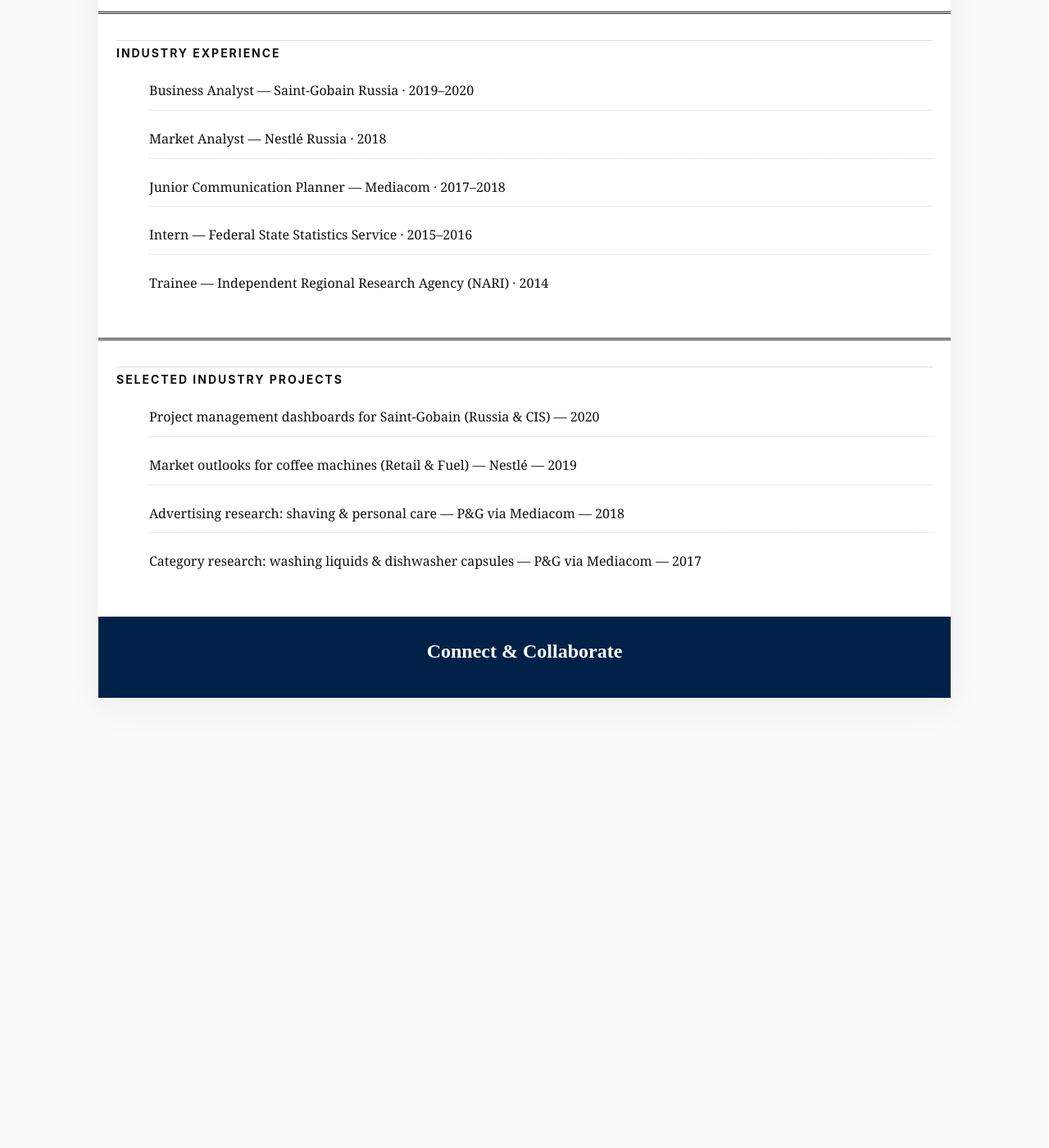
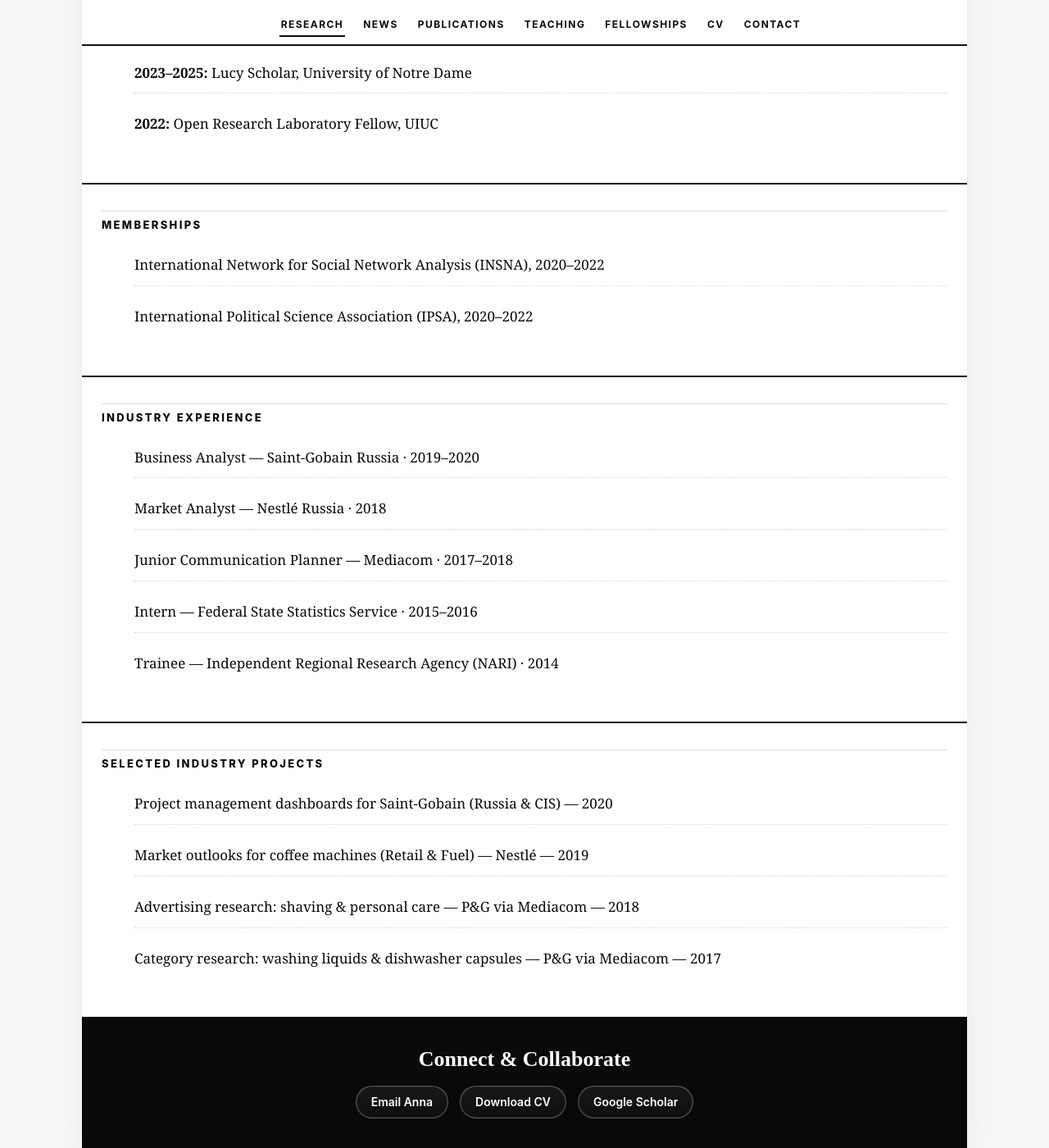
Before and after one commit to SokolAnn/sokolann.github.io, a Jekyll site: the page built from index.md, in a window 1280 px wide and 1400 px high, scrolled down 5591 px. Shown: the whole window at 82% size. Built offline with Jekyll 4.4.1, drawn with Linux system fonts in a browser that asks for light colours; some web fonts are replaced; our own code applies the rules of GitHub Pages for plain Markdown files; before the commit the page ends 6442 px from its top, so only the background shows below that.

```diff
--- a/_layouts/default.html
+++ b/_layouts/default.html
@@ -5,12 +5,13 @@
   <meta name="viewport" content="width=device-width, initial-scale=1" />
   <title>Anna Sokol | PhD Researcher</title>
   <meta name="description" content="I study, build, and evaluate practical LLM tools with knowledge graphs for conservation, archives, and real‑world evaluation." />
+
   <!-- Preconnects -->
   <link rel="preconnect" href="https://fonts.googleapis.com">
   <link rel="preconnect" href="https://fonts.gstatic.com" crossorigin>
+
   <!-- Fonts -->
   <link href="https://fonts.googleapis.com/css2?family=Inter:wght@400;500;600&family=Playfair+Display:wght@800;900&family=Source+Serif+Pro:ital,wght@0,400;0,600;1,400&display=swap" rel="stylesheet">
-  <!-- Optional: preload a self‑hosted headline font file if available -->
   <link rel="preload" href="playfair.woff2" as="font" type="font/woff2" crossorigin>
 
   <!-- Open Graph / Twitter -->
@@ -72,76 +73,86 @@
 
   <style>
     :root{
-      --ink:#111;      /* headline black */
-      --gray-1:#6b7280;/* text secondary */
-      --paper:#fff;
-      --rule:#222;     /* rule color */
-      --accent:#002147;/* quiet navy */
-      --max: 1040px;   /* wrapper width */
+      /* Vogue‑y palette: stark ink on paper, hairline rules */
+      --ink:#0a0a0a;      /* headline black */
+      --gray-1:#6b7280;   /* text secondary */
+      --paper:#ffffff;
+      --rule:#111;        /* rule color */
+      --accent:#0a0a0a;   /* near-black accents */
+      --max:1080px;       /* wrapper width */
+      --ease:cubic-bezier(.2,.7,0,.98);
+      --dur:.8s;
+      --parallax: 0.06;   /* tweak hero parallax strength */
     }
     *{box-sizing:border-box}
     html,body{margin:0;padding:0}
+    html{scroll-behavior:smooth}
     body{
-      background:#fafafa;color:var(--ink);
-      font:400 16px/1.6 "Source Serif Pro", Georgia, serif;
+      background:#f7f7f7;color:var(--ink);
+      font:400 17px/1.75 "Source Serif Pro", Georgia, serif;
       -webkit-font-smoothing:antialiased; -moz-osx-font-smoothing:grayscale;
     }
     a{color:var(--ink);text-decoration:none}
     .skip{position:absolute;left:-9999px;top:auto}
-    .skip:focus{left:16px;top:16px;background:#fff;padding:8px 12px;border:2px solid var(--accent)}
+    .skip:focus{left:16px;top:16px;background:#fff;padding:8px 12px;border:2px solid var(--ink)}
     a:hover{text-decoration:none}
-    a:focus-visible{outline:2px solid var(--accent);outline-offset:3px}
+    a:focus-visible{outline:2px solid var(--ink);outline-offset:3px}
 
     .wrap{max-width:var(--max);margin:auto;background:var(--paper);box-shadow:0 10px 40px rgba(0,0,0,.06)}
 
     /* Top strip */
-    .strip{background:var(--accent);color:#fff;font:500 12px/1.2 Inter,system-ui,sans-serif;padding:8px 20px;display:flex;gap:16px;justify-content:space-between;align-items:center}
-    .strip a{color:#fff;text-decoration:none;opacity:.95}
-    .strip a:hover{text-decoration:none}
+    .strip{background:var(--ink);color:#fff;font:500 12px/1.2 Inter,system-ui,sans-serif;padding:10px 20px;display:flex;gap:16px;justify-content:space-between;align-items:center;letter-spacing:.06em}
+    .strip a{color:#fff;opacity:.95}
 
     /* Masthead */
-    .mast{padding:28px 22px 18px;border-bottom:1px solid var(--rule);position:relative}
-    .mast::before{content:"";position:absolute;left:22px;right:22px;top:0;height:3px;background:var(--accent)}
+    .mast{padding:32px 24px 20px;border-bottom:1px solid var(--rule);position:relative}
+    .mast::before{content:"";position:absolute;left:24px;right:24px;top:0;height:2px;background:linear-gradient(90deg,transparent,rgba(0,0,0,.7),transparent)}
     .kicker{font:600 11px/1 Inter,system-ui,sans-serif;letter-spacing:.22em;text-transform:uppercase;color:var(--gray-1)}
-    h1.name{font:900 56px/0.95 "Playfair Display",serif;letter-spacing:-.02em;margin:10px 0 6px}
-    .edition{display:flex;gap:10px;flex-wrap:wrap;align-items:center;margin-top:10px;padding-top:10px;border-top:1px solid #cfcfcf;font:500 12px/1.4 Inter,system-ui,sans-serif;color:var(--gray-1);text-transform:uppercase;letter-spacing:.06em}
+    h1.name{font:900 clamp(48px,8vw,96px)/.92 "Playfair Display",serif;letter-spacing:.005em;margin:12px 0 6px; text-rendering:optimizeLegibility}
+    .name .amp{font-weight:800;opacity:.9}
+    .edition{display:flex;gap:10px;flex-wrap:wrap;align-items:center;margin-top:12px;padding-top:12px;border-top:1px solid #cfcfcf;font:500 12px/1.4 Inter,system-ui,sans-serif;color:var(--gray-1);text-transform:uppercase;letter-spacing:.06em}
 
     /* Nav */
-    nav.nav{border-bottom:3px double var(--rule);padding:10px 16px}
-    nav.nav ul{list-style:none;display:flex;flex-wrap:wrap;gap:18px;justify-content:center;margin:0}
-    nav.nav a{font:600 12px/1 Inter,system-ui,sans-serif;letter-spacing:.08em;text-transform:uppercase;color:var(--ink);text-decoration:none;border-bottom:2px solid transparent;padding-bottom:4px}
-    nav.nav a:hover{opacity:.85}
+    nav.nav{border-bottom:2px solid var(--rule);padding:12px 18px;position:sticky;top:0;background:var(--paper);z-index:10}
+    nav.nav ul{list-style:none;display:flex;flex-wrap:wrap;gap:20px;justify-content:center;margin:0}
+    nav.nav a{font:700 12px/1 Inter,system-ui,sans-serif;letter-spacing:.12em;text-transform:uppercase;color:var(--ink);position:relative;padding:6px 2px}
+    nav.nav a::after{content:"";position:absolute;left:0;bottom:0;height:1px;width:0;background:currentColor;transition:width .35s var(--ease)}
+    nav.nav a:hover::after,nav.nav a:focus-visible::after{width:100%}
+    nav.nav a.current{border-bottom:2px solid var(--ink)}
 
     /* Hero */
-    .hero{display:grid;grid-template-columns:1.2fr .9fr;gap:26px;padding:26px 22px;border-bottom:1px solid #e5e5e5}
-    .hero h2{font:800 36px/1.1 "Playfair Display",serif;margin:4px 0 8px}
-    .deck{font:500 13px/1.4 Inter,system-ui,sans-serif;letter-spacing:.06em;text-transform:uppercase;color:#555;margin-bottom:12px;opacity:.9}
-    .hero p{margin:0;color:#2b2b2b}
-    .byline{font:600 11px/1 Inter,system-ui,sans-serif;color:var(--gray-1);letter-spacing:.1em;text-transform:uppercase;margin-bottom:10px}
+    .hero{display:grid;grid-template-columns:1.15fr .85fr;gap:32px;padding:28px 24px;border-bottom:1px solid #e6e6e6;align-items:start}
+    .hero h2{font:900 clamp(28px,4vw,44px)/1.05 "Playfair Display",serif;margin:6px 0 10px; letter-spacing:.002em}
+    .deck{font:600 12px/1.4 Inter,system-ui,sans-serif;letter-spacing:.16em;text-transform:uppercase;color:#555;margin-bottom:12px}
+    .hero p{margin:0;color:#222}
+    .byline{font:600 11px/1 Inter,system-ui,sans-serif;color:var(--gray-1);letter-spacing:.12em;text-transform:uppercase;margin-bottom:10px}
     .measure{max-width:72ch;hyphens:auto}
 
     /* Drop cap */
-    .lead:first-letter{float:left;font:700 4.2rem "Playfair Display",serif;line-height:.85;margin:.22rem .4rem 0 0;color:#111}
+    .lead:first-letter{float:left;font:900 4.4rem "Playfair Display",serif;line-height:.85;margin:.18rem .4rem 0 0;color:#0a0a0a}
     @media(max-width:980px){.lead:first-letter{float:none;font-size:inherit;margin:0}}
 
     /* Hero photo */
-
-
-    .hero img{width:100%;height:auto;max-height:560px;object-fit:cover;object-position:center;border:1px solid #ddd;box-shadow:0 8px 24px rgba(0,0,0,.06)}
+    .hero figure{margin:0;position:relative;overflow:hidden;border:1px solid #e2e2e2;box-shadow:0 12px 28px rgba(0,0,0,.08);border-radius:6px}
+    .hero img{width:100%;height:auto;max-height:560px;object-fit:cover;object-position:center;transform:translateZ(0) scale(1.02)}
     .caption{font:12px/1.4 Inter,system-ui,sans-serif;color:#666;margin-top:6px}
+    /* Ken Burns on appear */
+    .kenburns{animation:kenburns 14s ease-out both}
+    @keyframes kenburns{0%{transform:scale(1.02)}100%{transform:scale(1.08)}}
 
     /* Pull quote */
-    .pull{border-left:2px solid #e5e5e5;padding:14px 0 14px 14px;margin:16px 0}
+    .pull{border-left:2px solid #e9e9e9;padding:14px 0 14px 14px;margin:16px 0}
     .pull q{font:italic 18px/1.5 "Source Serif Pro",serif;color:#333}
 
     /* Sections */
-    .section{padding:28px 22px;border-top:3px double var(--rule)}
-    .section h3{font:700 14px/1 Inter,system-ui,sans-serif;text-transform:uppercase;letter-spacing:.14em;margin:4px 0 14px;border-top:1px solid #ddd;padding-top:8px}
-    .cards{display:grid;grid-template-columns:1fr 1fr 1fr;gap:20px}
-    .card{border-right:1px solid #e5e5e5;padding-right:16px}
+    .section{padding:30px 24px;border-top:2px solid var(--rule)}
+    .section h3{font:800 13px/1 Inter,system-ui,sans-serif;text-transform:uppercase;letter-spacing:.18em;margin:2px 0 16px;border-top:1px solid #ddd;padding-top:10px}
+    .cards{display:grid;grid-template-columns:1fr 1fr 1fr;gap:22px}
+    .card{border-right:1px solid #eee;padding-right:16px;transition:transform .45s var(--ease),box-shadow .45s var(--ease)}
     .card:last-child{border-right:none}
-    .card h4{font:700 20px/1.2 "Playfair Display",serif;margin:0 0 6px}
-    .card .meta{font:600 11px/1 Inter,system-ui,sans-serif;color:var(--gray-1);text-transform:uppercase;letter-spacing:.06em;margin-bottom:8px}
+    .card:hover{transform:translateY(-4px);box-shadow:0 12px 30px rgba(0,0,0,.08)}
+    .card h4{font:900 22px/1.15 "Playfair Display",serif;margin:0 0 6px}
+    .card .meta{font:600 11px/1 Inter,system-ui,sans-serif;color:var(--gray-1);text-transform:uppercase;letter-spacing:.08em;margin-bottom:8px}
     .card p{margin:0;color:#333}
 
     /* Simple lists */
@@ -150,26 +161,26 @@
     .list li:last-child{border-bottom:none}
     .list a{color:#0f172a}
     .list a:hover,.list a:focus-visible{color:#1d4ed8}
-    .pub .n{float:left;font:900 26px/1 "Playfair Display",serif;color:var(--accent);width:32px}
+    .pub .n{float:left;font:900 26px/1 "Playfair Display",serif;color:var(--ink);width:32px}
     .pub .body{overflow:hidden}
-    .pub .title{font:700 16px/1.3 "Playfair Display",serif}
-    .pub .meta{font:italic 13px/1.4 "Source Serif Pro",serif;color:#666}
+    .pub .title{font:800 17px/1.35 "Playfair Display",serif}
+    .pub .meta{font:italic 13px/1.5 "Source Serif Pro",serif;color:#666}
 
     /* Contact */
-    .contact{background:var(--accent);color:#fff;text-align:center;padding:28px 22px}
-    .contact h3{font:800 24px/1.2 "Playfair Display",serif;margin:0 0 14px}
+    .contact{background:var(--ink);color:#fff;text-align:center;padding:36px 24px}
+    .contact h3{font:900 26px/1.2 "Playfair Display",serif;margin:0 0 16px}
     .actions{display:flex;flex-wrap:wrap;gap:14px;justify-content:center}
-    $1border:1px solid rgba(255,255,255,.28);color:#fff;text-decoration:none;font:600 14px/1 Inter,system-ui,sans-serif;padding:12px 18px;border-radius:9999px;background:linear-gradient(180deg,rgba(255,255,255,.06),rgba(255,255,255,.02));box-shadow:0 6px 22px rgba(0,0,0,.12), inset 0 0 0 1px rgba(255,255,255,.08);backdrop-filter:blur(3px);transition:transform .25s var(--ease),box-shadow .25s var(--ease),background .25s var(--ease)}
-    $1background:#fff;color:var(--accent);transform:translateY(-1px);box-shadow:0 10px 30px rgba(0,0,0,.18)}
+    .actions a{border:1px solid rgba(255,255,255,.28);color:#fff;text-decoration:none;font:600 14px/1 Inter,system-ui,sans-serif;padding:12px 18px;border-radius:9999px;background:linear-gradient(180deg,rgba(255,255,255,.06),rgba(255,255,255,.02));box-shadow:0 6px 22px rgba(0,0,0,.18), inset 0 0 0 1px rgba(255,255,255,.08);backdrop-filter:blur(3px);transition:transform .25s var(--ease),box-shadow .25s var(--ease),background .25s var(--ease)}
+    .actions a:hover{background:#fff;color:var(--ink);transform:translateY(-2px);box-shadow:0 12px 36px rgba(0,0,0,.25)}
 
-    footer{border-top:3px double var(--rule);background:#fbfbfb;text-align:center;padding:18px 22px;font:500 12px/1.6 Inter,system-ui,sans-serif;color:#666}
+    footer{border-top:2px solid var(--rule);background:#fbfbfb;text-align:center;padding:18px 22px;font:500 12px/1.6 Inter,system-ui,sans-serif;color:#666}
 
     /* Responsive */
     @media (max-width: 980px){
       .hero{grid-template-columns:1fr}
       .cards{grid-template-columns:1fr}
-      h1.name{font-size:44px}
-      .hero h2{font-size:28px}
+      h1.name{font-size:clamp(38px,9vw,72px)}
+      .hero h2{font-size:clamp(24px,6vw,36px)}
       .measure{max-width:unset}
     }
 
@@ -180,40 +191,43 @@
       a[href]::after{content:" (" attr(href) ")";font-size:90%}
       body{background:#fff}
     }
+
     .hero > div{grid-column:1}
     .hero > figure{grid-column:2}
     @media(max-width:980px){.hero{grid-template-columns:1fr}.hero > div,.hero > figure{grid-column:auto}}
+
+    /* Dark mode */
     @media (prefers-color-scheme: dark){
       body{background:#0b0b0b;color:#f4f4f5}
       .wrap{background:#0f0f10}
       .section{border-color:#3a3a3a}
       .caption,.byline{color:#a1a1aa}
       .contact{background:#0f1e33}
+      nav.nav{background:#0f0f10}
     }
+
     /* Magazine micro‑interactions (Vogue/GQ‑inspired, subtle) */
-:root{ --ease:cubic-bezier(.2,.7,0,.98); --dur:.7s; }
-.reveal{opacity:0;transform:translateY(10px);transition:opacity var(--dur) var(--ease),transform var(--dur) var(--ease)}
+    .reveal{opacity:0;transform:translateY(12px);transition:opacity var(--dur) var(--ease),transform var(--dur) var(--ease)}
     .reveal.is-visible{opacity:1;transform:none}
-@media (prefers-reduced-motion: reduce){.reveal,.card,.hero figure img,.nav a::after{transition:none!important;animation:none!important}}
-.nav a{position:relative}
-.nav a::after{content:"";position:absolute;left:0;bottom:-2px;height:1px;width:0;background:currentColor;transition:width .35s var(--ease)}
-.nav a:hover::after,.nav a:focus-visible::after{width:100%}
-.card{transition:transform .45s var(--ease),box-shadow .45s var(--ease);will-change:transform}
-.card:hover{transform:translateY(-4px);box-shadow:0 12px 30px rgba(0,0,0,.08)}
-.hero figure img{will-change:transform}
     .mast .name{animation:titlePop .8s var(--ease) both}
     .hero h2{animation:fadeUp .8s var(--ease) .05s both}
     .hero .deck{animation:fadeUp .8s var(--ease) .12s both}
     .lead{animation:fadeUp .9s var(--ease) .2s both}
-@keyframes fadeUp{from{opacity:0;transform:translateY(8px);letter-spacing:.02em}to{opacity:1;transform:none;letter-spacing:0}}
+    @keyframes fadeUp{from{opacity:0;transform:translateY(10px);letter-spacing:.02em}to{opacity:1;transform:none;letter-spacing:0}}
     @keyframes titlePop{from{opacity:0;transform:translateY(8px)}to{opacity:1;transform:none}}
+
+    @media (prefers-reduced-motion: reduce){
+      .reveal,.card,.hero figure img,.nav a::after, .mast .name, .hero h2, .hero .deck, .lead{transition:none!important;animation:none!important}
+    }
   </style>
+
   <link rel="canonical" href="https://sokolann.github.io/">
   <meta property="og:url" content="https://sokolann.github.io/">
-  <meta name="theme-color" content="#002147">
+  <meta name="theme-color" content="#0a0a0a">
   <link rel="icon" href="/favicon.ico">
   <link rel="apple-touch-icon" href="/apple-touch-icon.png">
-  <meta http-equiv="Content-Security-Policy" content="default-src 'self'; img-src 'self' data: https:; style-src 'self' 'unsafe-inline' https://fonts.googleapis.com; font-src 'self' https://fonts.gstatic.com; script-src 'self'; connect-src 'self'">
+  <!-- Allow inline scripts for JSON-LD + micro-interactions -->
+  <meta http-equiv="Content-Security-Policy" content="default-src 'self'; img-src 'self' data: https:; style-src 'self' 'unsafe-inline' https://fonts.googleapis.com; font-src 'self' https://fonts.gstatic.com; script-src 'self' 'unsafe-inline'; connect-src 'self'">
 </head>
 <body>
   <a href="#main" class="skip">Skip to content</a>
@@ -254,10 +268,8 @@
         <li><a href="#contact">Contact</a></li>
       </ul>
     </nav>
+
     <main id="main">
-    <!-- About rail -->
-
-
       <!-- Hero -->
       <section class="hero" id="research">
         <div>
@@ -275,13 +287,11 @@
               srcset="photo_2025-08-22_14-35-15.jpg 1024w, photo_2025-08-22_14-35-15.jpg 1536w, photo_2025-08-22_14-35-15.jpg 2048w"
               sizes="(max-width: 980px) 100vw, 42vw"
               alt="Anna Sokol, PhD candidate at Notre Dame"
-            loading="lazy" decoding="async" />
+              loading="lazy" decoding="async" class="kenburns" />
           </picture>
           <figcaption class="caption">Anna Sokol · University of Notre Dame</figcaption>
         </figure>
       </section>
-
-
 
       <!-- Education -->
       <section class="section" id="education">
@@ -294,7 +304,7 @@
       </section>
 
       <!-- Research highlights -->
-    <section class="section">
+      <section class="section" id="highlights">
         <h3>Research Highlights</h3>
         <div class="cards">
           <article class="card">
@@ -315,8 +325,8 @@
         </div>
       </section>
 
-    <!-- News with datelines -->
-    <section class="section" aria-label="Selected Projects">
+      <!-- Selected Projects -->
+      <section class="section" aria-label="Selected Projects" id="projects">
         <h3>Selected Projects</h3>
         <div class="cards">
           <article class="card"><h4>Ventana a la Verdad</h4><p>Archive navigation for Colombia’s CEV. <a href="#">demo</a> · <a href="#">code</a> · <a href="#">paper</a></p></article>
@@ -324,6 +334,8 @@
           <article class="card"><h4>Conservation Assistant</h4><p>Evidence retrieval for wildlife research. <a href="#">demo</a></p></article>
         </div>
       </section>
+
+      <!-- News -->
       <section class="section" id="news">
         <h3>Latest News</h3>
         <ul class="list">
@@ -341,7 +353,7 @@
         </ul>
       </section>
 
-    <!-- Publications (show all) -->
+      <!-- Publications -->
       <section class="section" id="publications">
         <h3>Publications</h3>
         <ul class="list">
@@ -365,7 +377,7 @@
           <li><strong>NAACL 2025</strong> — Albuquerque, NM, USA — 2025</li>
           <li><strong>Doctoral Forum, SIAM SDM25</strong> — 2025</li>
           <li><strong>AAAI 2025</strong> — Philadelphia, PA, USA · 2025</li>
-        <li><strong>ADSA 2024</strong> — University of Michigan, Ann Arbor, MI
+          <li><strong>ADSA 2024</strong> — University of Michigan, Ann Arbor, MI </li>
           <li><strong>CODS–COMAD 2024</strong> — Jodhpur, India · 2024</li>
           <li><strong>Sunbelt 2023</strong> — Portland, OR, USA</li>
           <li><strong>APSA 2022</strong> — Montreal, Canada</li>
@@ -400,7 +412,7 @@
         </ul>
       </section>
 
-    <!-- Teaching & Fellowships -->
+      <!-- Teaching & Service -->
       <section class="section" id="teaching">
         <h3>Teaching & Academic Service</h3>
         <ul class="list">
@@ -456,27 +468,69 @@
         </ul>
       </section>
 
-
-
-
       <!-- Contact -->
       <section class="contact" id="contact">
         <h3>Connect & Collaborate</h3>
         <div class="actions">
-
+          <a href="mailto:asokol@nd.edu">Email Anna</a>
+          <a href="/pages/cv/CV_final.pdf" target="_blank" rel="noopener">Download CV</a>
+          <a href="https://scholar.google.com/citations?hl=ru&user=wrEaQEQAAAAJ&view_op=list_works&sortby=pubdate" target="_blank" rel="noopener">Google Scholar</a>
         </div>
       </section>
+    </main>
+  </div>
 
-    </main>
+  <script>
+    // Scroll‑reveal: add .is-visible when elements enter viewport
+    const revealObserver = new IntersectionObserver((entries)=>{
+      entries.forEach(e=>{ if(e.isIntersecting){ e.target.classList.add('is-visible'); revealObserver.unobserve(e.target); } });
+    }, {root:null, rootMargin:'0px 0px -10% 0px', threshold:0.08});
 
+    // Mark elements for reveal (hero text, sections, cards, list items)
+    const revealTargets = [
+      '.hero .byline', '.hero h2', '.hero .deck', '.hero .lead', '.pull',
+      '.section', '.card', '.list li'
+    ];
+    document.querySelectorAll(revealTargets.join(',')).forEach(el=>{
+      el.classList.add('reveal');
+      revealObserver.observe(el);
+    });
 
-  </div>
+    // Parallax on hero image (subtle)
+    const heroImg = document.querySelector('.hero img');
+    let ticking = false;
+    function onScroll(){
+      if(!heroImg) return;
+      const y = window.scrollY;
+      if(!ticking){
+        window.requestAnimationFrame(()=>{
+          heroImg.style.transform = `translateY(${y*parseFloat(getComputedStyle(document.documentElement).getPropertyValue('--parallax'))}px) scale(1.05)`;
+          ticking = false;
+        });
+        ticking = true;
+      }
+    }
+    document.addEventListener('scroll', onScroll, {passive:true});
+
+    // Scrollspy for nav (highlights the section in view)
+    const sections = document.querySelectorAll('main section[id]');
+    const navLinks = new Map([...document.querySelectorAll('nav.nav a')].map(a=>[a.getAttribute('href').replace('#',''), a]));
+    const spy = new IntersectionObserver((entries)=>{
+      entries.forEach(e=>{
+        if(e.isIntersecting){
+          navLinks.forEach(a=>a.classList.remove('current'));
+          const id = e.target.getAttribute('id');
+          const link = navLinks.get(id);
+          if(link) link.classList.add('current');
+        }
+      });
+    }, {root:null, rootMargin:'-45% 0px -50% 0px', threshold:0.01});
+    sections.forEach(s=>spy.observe(s));
+
+    // Respect reduced motion beyond CSS
+    if(window.matchMedia('(prefers-reduced-motion: reduce)').matches){
+      document.querySelectorAll('*').forEach(el=>{ el.style.animation = 'none'; el.style.transition = 'none'; });
+    }
+  </script>
 </body>
 </html>
-<script>
-  // Add current page class to nav links
-  document.querySelectorAll('nav.nav a').forEach(link => {
-    if (link.getAttribute('href') === window.location.hash.slice(1)) {
-      link.classList.add('current');
-    }
-  });
```
Lines whose indentation alone changed are shown as unchanged.
